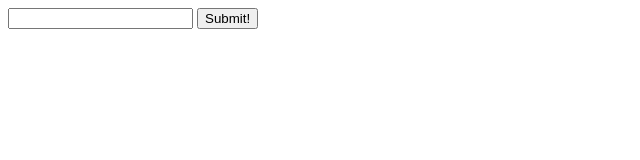
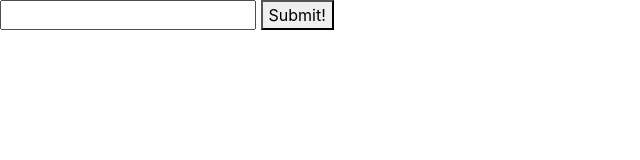
Before and after one commit to seagraving/weather-dashboard, a plain HTML site: page index.html in a window 1280 px wide. Shown: the whole page, without its empty margins (0-640 px from the left). Drawn offline with nearby package versions, Linux system fonts and the light colour scheme.

Commit message:
added style and script files to assets

```diff
--- a/index.html
+++ b/index.html
@@ -4,6 +4,9 @@
 <head>
     <meta charset="UTF-8">
     <meta name="viewport" content="width=device-width, initial-scale=1.0">
+    <link rel="stylesheet" href="https://stackpath.bootstrapcdn.com/bootstrap/4.5.2/css/bootstrap.min.css"
+        integrity="sha384-JcKb8q3iqJ61gNV9KGb8thSsNjpSL0n8PARn9HuZOnIxN0hoP+VmmDGMN5t9UJ0Z" crossorigin="anonymous">
+    <link rel="stylesheet" href="Assets/style.css">
     <title>Weather Dashboard</title>
 </head>
 
@@ -20,7 +23,7 @@
     <!-- jQuery script -->
     <script src="https://code.jquery.com/jquery-3.5.1.min.js"
         integrity="sha256-9/aliU8dGd2tb6OSsuzixeV4y/faTqgFtohetphbbj0=" crossorigin="anonymous">
-    </script>
+        </script>
     <!-- get API key -->
     <script>
         var apiKey = "186fe6305fa430242057e36b2d62e0f7";
@@ -29,7 +32,7 @@
                 e.preventDefault()
                 var userSearch = $("#citySearch").val()
                 var apiUrl = "https://api.openweathermap.org/data/2.5/weather?q=${userSearch}&appid=${apiKey}";
-                $.get(apiUrl, function (res,status) {
+                $.get(apiUrl, function (res, status) {
                     console.log(res.status);
                 })
             })
```
Also changed, not shown: Assets/script.js (added), Assets/style.css (added).
